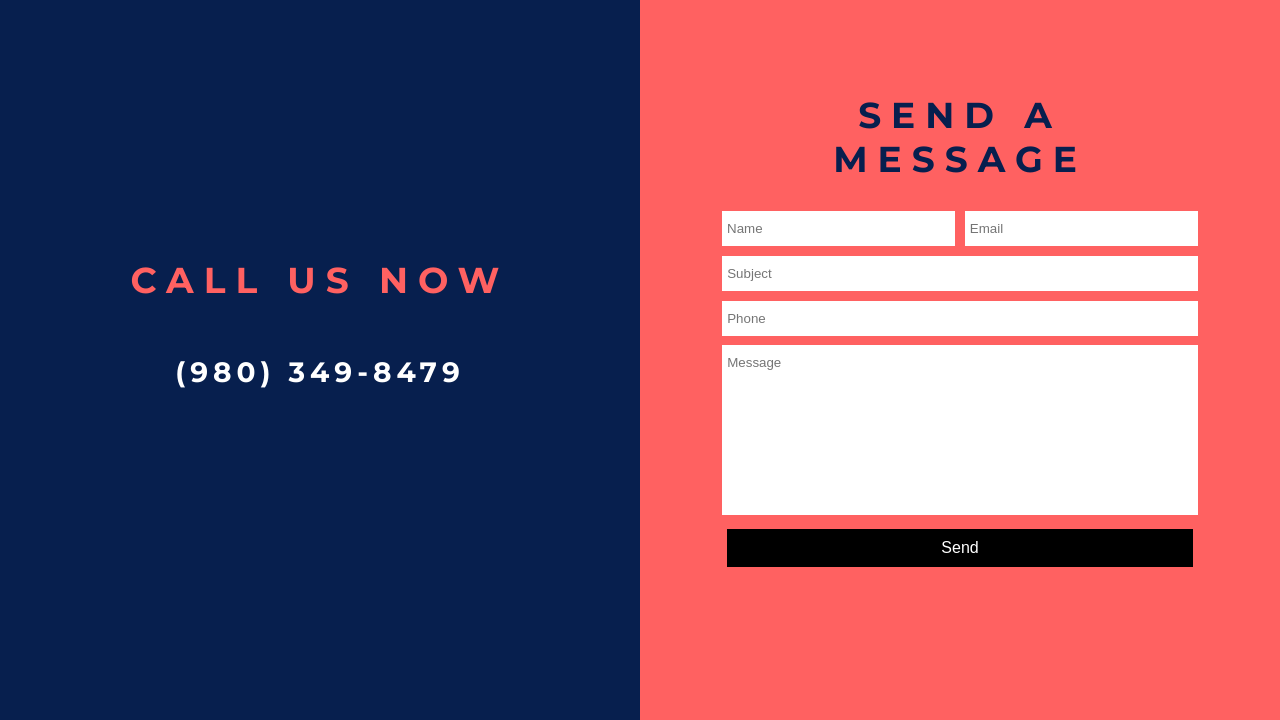
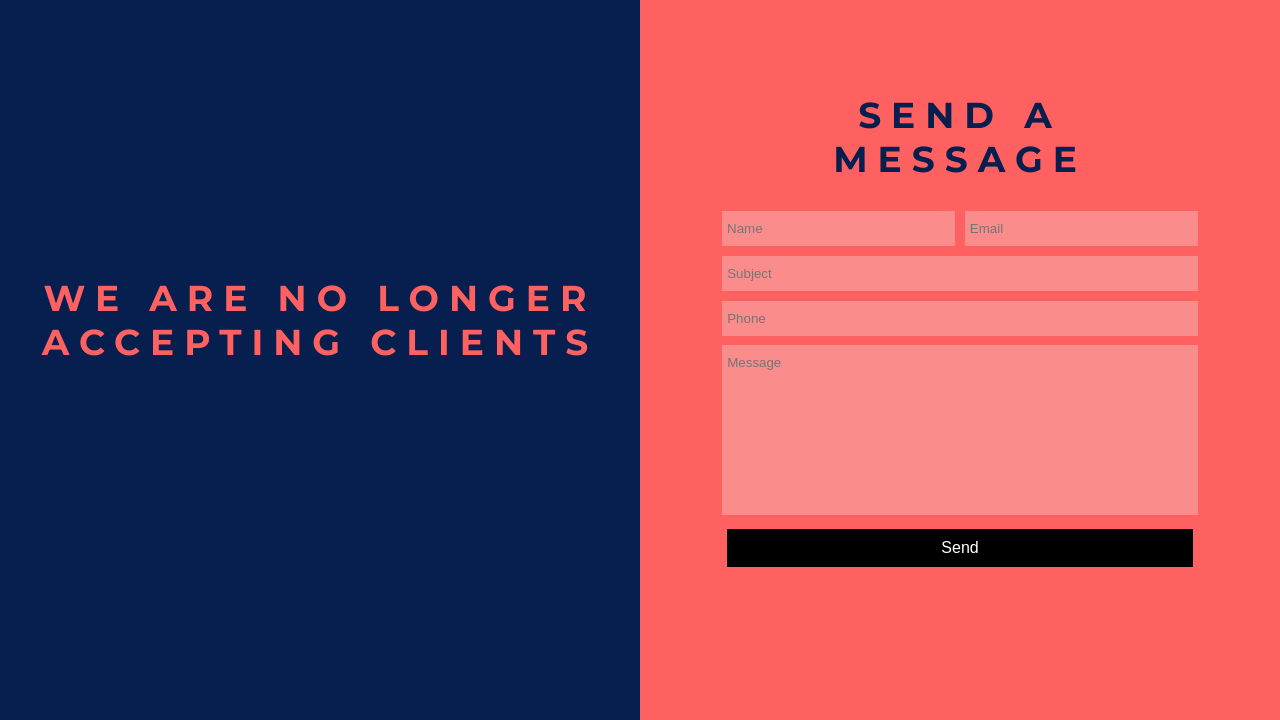
Before and after one commit to Raymond427/youxpert, a React app: page / in a window 1280 px wide. Both pictures are taken after a click on the link "CONTACT US". Shown: the part 80-800 px from the top of the page. Built offline with nearby package versions, Linux system fonts and the light colour scheme.

Commit message:
removed number and deactivated form

```diff
--- a/public/index.html
+++ b/public/index.html
@@ -6,6 +6,7 @@
     <meta name="theme-color" content="#0C0E0F" />
     <link href="https://fonts.googleapis.com/css?family=Montserrat:700" rel="stylesheet">
     <link href="https://fonts.googleapis.com/css?family=Raleway" rel="stylesheet">
+    <link href="https://maxcdn.bootstrapcdn.com/font-awesome/4.7.0/css/font-awesome.min.css" rel="stylesheet">
     <link rel="shortcut icon" href="%PUBLIC_URL%/favicon.ico">
     <!--
       Notice the use of %PUBLIC_URL% in the tag above.
--- a/src/components/ContactUs.js
+++ b/src/components/ContactUs.js
@@ -12,8 +12,7 @@ class ContactUs extends Component {
       return(
          <div className="contact-us page">
             <div className="call-us">
-               <h2 className="contact-us--heading">Call us now</h2>
-               <h2 className="contact-us--number">(980) 349-8479</h2>
+               <h2 className="contact-us--heading">We are no longer accepting clients</h2>
             </div>
             {this._formState()}
          </div>
--- a/src/components/ContactUsForm.js
+++ b/src/components/ContactUsForm.js
@@ -4,12 +4,12 @@ class ContactUsForm extends Component {
    render(){
       return(
          <form className="contact-us-form" onSubmit={this._handleSubmit.bind(this)}>
-            <input id="contact-us-form--name" type="text" placeholder="Name" ref={(input) => this._name = input }></input>
-            <input id="contact-us-form--email" type="text" placeholder="Email" ref={(input) => this._email = input }></input>
-            <input type="text" placeholder="Subject" ref={(input) => this._subject = input }></input>
-            <input type="phone_number" placeholder="Phone" ref={(input) => this._phone = input }></input>
-            <textarea form="contact-us-form" id="contact-us-form--textarea" placeholder="Message" ref={(input) => this._message = input }></textarea>
-            <input type="submit" value="Send"></input>
+            <input id="contact-us-form--name" type="text" placeholder="Name" ref={(input) => this._name = input } disabled></input>
+            <input id="contact-us-form--email" type="text" placeholder="Email" ref={(input) => this._email = input } disabled></input>
+            <input type="text" placeholder="Subject" ref={(input) => this._subject = input } disabled></input>
+            <input type="phone_number" placeholder="Phone" ref={(input) => this._phone = input } disabled></input>
+            <textarea form="contact-us-form" id="contact-us-form--textarea" placeholder="Message" ref={(input) => this._message = input } disabled></textarea>
+            <input type="submit" value="Send" disabled></input>
          </form>
       );
    }
--- a/src/components/Navbar.js
+++ b/src/components/Navbar.js
@@ -2,7 +2,6 @@ import React, { Component } from 'react';
 import logo from '../images/logo.png';
 import MobileNavbar from './MobileNavbar';
 import '../styles/Navbar.css';
-import 'font-awesome/css/font-awesome.css'
 
 class Navbar extends Component {
    constructor(){
```
